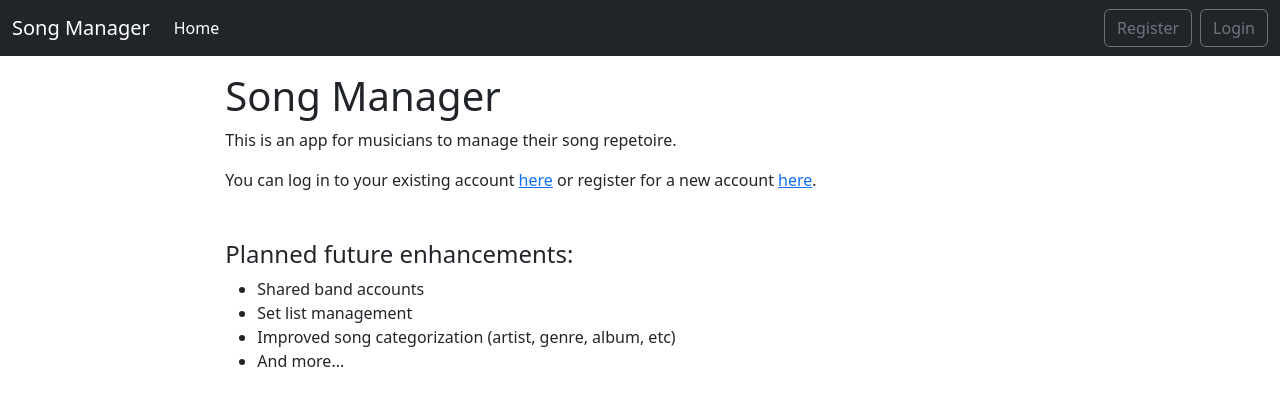
After one commit to Oisota/song-manager-django, a Django app: template songmanager/templates/home.html in a window 1280 px wide. The commit adds this page. Shown: the top 406 px of the page. Run offline with Django 4.2, Linux system fonts and the light colour scheme; the template is opened without the code that fills it, so the values that code supplies are empty; some libraries are stand-ins or nearby versions.

Commit message:
Bunch of misc updates, starting getting ready for deploy
- added Dockerfile
- added logging config in settings.py
- added stubs for htmx error handling
- added home page about text
- added register button to nav bar if logged out

```diff
--- a/songmanager/templates/base.html
+++ b/songmanager/templates/base.html
@@ -36,6 +36,12 @@
             }
         });
 				//htmx.logAll();
+				htmx.on('htmx:sendError', (detail) => {
+					// need to create a notification popup or something
+				});
+				htmx.on('htmx:responseError', (detail) => {
+					// need to create a notification popup or something
+				});
     }
 	</script>
 	{% endif %}
--- /dev/null
+++ b/songmanager/templates/home.html
@@ -0,0 +1,29 @@
+{% extends 'base.html' %}
+
+{% block content %}
+<div class="container-fluid pt-3">
+	<div class="row">
+		<div class="col-xl-8 offset-xl-2">
+
+			<h1>Song Manager</h1>
+			<p>
+				This is an app for musicians to manage their song repetoire.
+			</p>
+			<p>
+				You can log in to your existing account <a href="{% url 'login' %}">here</a> or register for a new account <a href="{% url 'register' %}">here</a>.
+			</p>
+
+			<p class="mt-5">
+				<h4>Planned future enhancements:</h4>
+				<ul>
+					<li>Shared band accounts</li>
+					<li>Set list management</li>
+					<li>Improved song categorization (artist, genre, album, etc)</li>
+					<li>And more...</li>
+				</ul>
+			</p>
+
+		</div>
+	</div>
+</div>
+{% endblock %}
--- a/songmanager/templates/includes/navbar.html
+++ b/songmanager/templates/includes/navbar.html
@@ -14,6 +14,7 @@
 				{% if request.user.is_authenticated %}
         <a href="{% url 'logout' %}" class="btn btn-outline-secondary">Logout</a>
 				{% else %}
+        <a href="{% url 'register' %}" class="btn btn-outline-secondary me-2">Register</a>
         <a href="{% url 'login' %}" class="btn btn-outline-secondary">Login</a>
 				{% endif %}
       </div>
```
Also changed, not shown: songmanager/core/views.py (+9 -2 lines), songmanager/songmanager/settings.py (+31 -0 lines), 1 other file.
